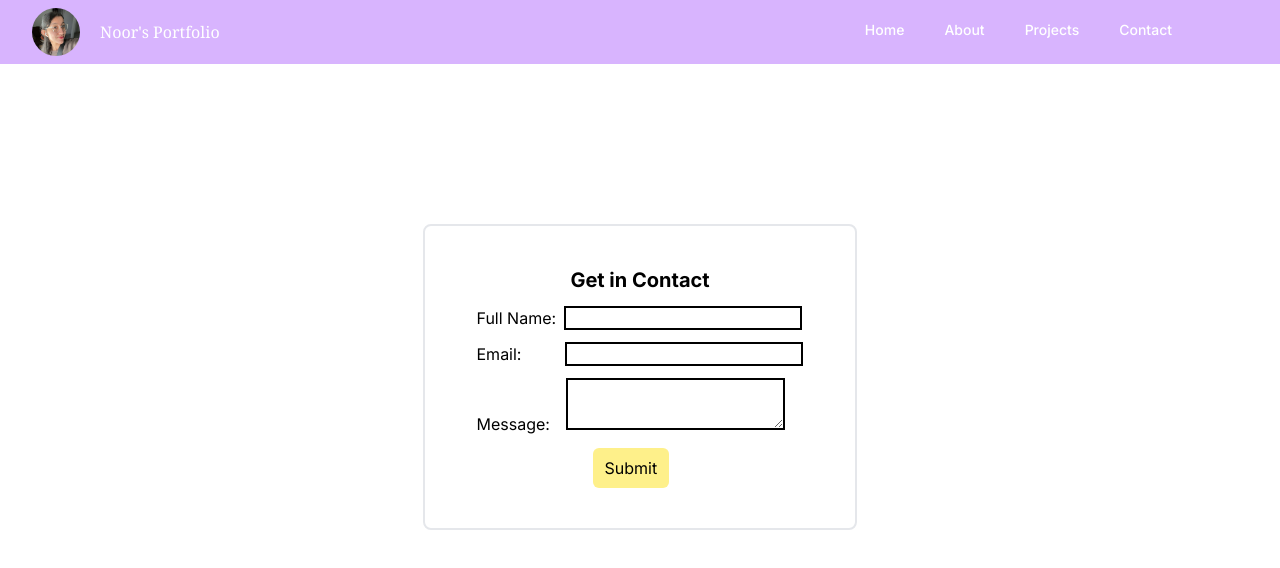
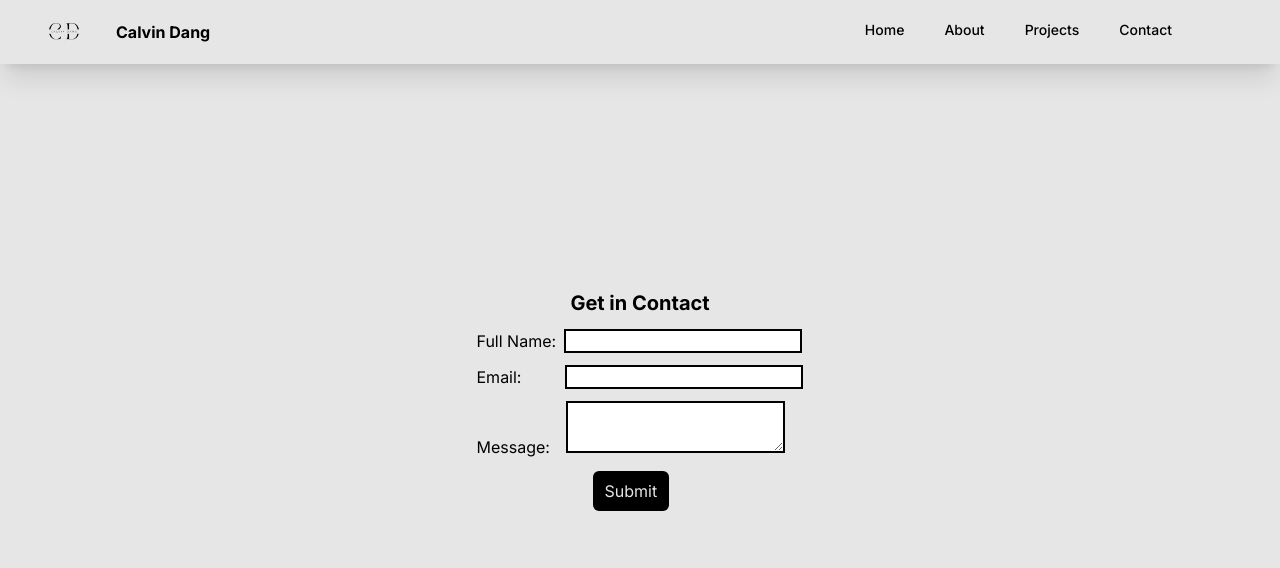
Before and after one commit to noorverma/web-final, a Next.js app: page /contact in a window 1280 px wide. Shown: the top 568 px of the page. Built offline with nearby package versions, Linux system fonts and the light colour scheme.

Commit message:
Changes in the UI

```diff
--- a/app/components/contact-form.js
+++ b/app/components/contact-form.js
@@ -5,7 +5,7 @@ import React from 'react';
 
 const ContactForm = () =>{
     return(
-        <div className='flex h-4/6 align-center justify center m-auto my-40'>
+        <div className='flex h-screen align-center bg-navbar justify center m-auto'>
         <form className='justify-center m-auto border-2 rounded-lg p-10'>
             <div className='justify-center text-center text-xl font-bold'> Get in Contact </div>
             <div className='m-3'>
@@ -21,7 +21,7 @@ const ContactForm = () =>{
             <textarea id='message' name='message' className='border-2 border-black ml-4'/>
             </div>
             <div className='ml-32 justify-center ' >
-            <button className='bg-yellow-200 px-3 py-2 rounded-md text-black' type='submit'>Submit</button>
+            <button className='bg-black text-navbar px-3 py-2 rounded-md text-' type='submit'>Submit</button>
             </div>
         </form>
         </div>
--- a/app/components/navbar.js
+++ b/app/components/navbar.js
@@ -4,26 +4,26 @@ import React from 'react';
 
 const Navbar = () => {
     return (
-        <nav className="bg-purple-300">
+        <nav className="bg-navbar fixed w-screen shadow-xl ">
             <div className="max-w-7xl mx-auto px-4 sm:px-6 lg:px-8">
                 <div className="flex items-center justify-between h-16">
                     <div className="flex items-center justify-between h-16">
                         <Link href="/" className="flex item-center gap-3">
-                            <img src='/profile.jpeg' className='w-12 h-12 mr-2 rounded-full' alt="Profile"/>
-                            <p className="flex text-white font-serif mt-3">Noor's Portfolio</p>
+                            <img src='/logo.png' className='w-16 h-16 mr-2 rounded-full' alt="Profile"/>
+                            <p className="flex text-black font-bold text-center align-middle justify-center items-center">Calvin Dang</p>
                         </Link>
                         <div className="hidden sm:block sm:ml-6">
                             <div className="flex absolute space-x-4 right-24 top-3">
-                                <Link href="/home" className="text-white hover:bg-gray-700 hover:text-white px-3 py-2 rounded-md text-sm font-medium">
+                                <Link href="/" className="text-black hover:bg-gray-700 hover:text-white px-3 py-2 rounded-md text-sm font-medium">
                                     Home
                                 </Link>
-                                <Link href="/about" className="text-white hover:bg-gray-700 hover:text-white px-3 py-2 rounded-md text-sm font-medium">
+                                <Link href="/about" className="text-black hover:bg-gray-700 hover:text-white px-3 py-2 rounded-md text-sm font-medium">
                                     About
                                 </Link>
-                                <Link href="/projects" className="text-white hover:bg-gray-700 hover:text-white px-3 py-2 rounded-md text-sm font-medium">
+                                <Link href="/projects" className="text-black hover:bg-gray-700 hover:text-white px-3 py-2 rounded-md text-sm font-medium">
                                     Projects
                                 </Link>
-                                <Link href="/contact" className="text-white hover:bg-gray-700 hover:text-white px-3 py-2 rounded-md text-sm font-medium">
+                                <Link href="/contact" className="text-black hover:bg-gray-700 hover:text-white px-3 py-2 rounded-md text-sm font-medium">
                                     Contact
                                 </Link>
                             </div>
--- a/app/contact/page.js
+++ b/app/contact/page.js
@@ -3,9 +3,9 @@ import ContactForm from "../components/contact-form";
 
 export default function Contact() {
   return (
-   <>
-    <Navbar />
-    <ContactForm />
-   </>
+    <div>
+
+      <ContactForm />
+    </div>
   );
 }
--- a/app/home/page.js
+++ /dev/null
@@ -1,48 +0,0 @@
-'use client'
-import Navbar from '../components/navbar';
-
-
-export default function Home() {
-  return (
-    <>
-      <Navbar />
-      <div className="flex flex-col items-center justify-center min-h-screen bg-gray-100 text-gray-900">
-        <div className="max-w-4xl mx-auto p-5 flex flex-col md:flex-row items-center space-y-5 md:space-y-0 md:space-x-10">
-          <div className="flex-1 text-center md:text-left">
-            <h1 className="text-4xl md:text-5xl font-bold">
-              Hi There, <br />
-              I'm <span className="text-blue-500">Noor</span> <span className="text-orange-500">Verma</span>
-            </h1>
-            <p className="text-xl md:text-2xl mt-4">
-              I Am Into <span className="text-red-500">Web Development</span>
-            </p>
-            <div className="mt-6 flex justify-center md:justify-start space-x-4">
-              <a href="https://www.linkedin.com/in/noor-verma-42ba261ba/" target="_blank" rel="noopener noreferrer">
-                <img src="/linkedIn.jpg" alt="LinkedIn" width={40} height={40} />
-              </a>
-              <a href="https://github.com/noorverma" target="_blank" rel="noopener noreferrer">
-                <img src="/github.jpg" alt="GitHub" width={40} height={40} />
-              </a>
-              <a href="https://www.pinterest.ca/noorverma2/" target="_blank" rel="noopener noreferrer">
-                <img src="/pinterest.jpg" alt="Twitter" width={40} height={40} />
-              </a>
-              <a href="https://telegram.me/yourprofile" target="_blank" rel="noopener noreferrer">
-                <img src="/icons/telegram.png" alt="Telegram" width={40} height={40} />
-              </a>
-              <a href="https://dev.to/yourprofile" target="_blank" rel="noopener noreferrer">
-                <img src="/icons/dev.png" alt="Dev.to" width={40} height={40} />
-              </a>
-            </div>
-          </div>
-          <div className="relative w-48 h-48 md:w-56 md:h-56">
-            <img
-              src="/profile.jpeg"
-              alt="Profile Image"
-              className="rounded-full object-cover w-full h-full"
-            />
-          </div>
-        </div>
-      </div>
-    </>
-  );
-}
--- a/app/layout.js
+++ b/app/layout.js
@@ -1,5 +1,6 @@
 import { Inter } from "next/font/google";
 import "./globals.css";
+import Navbar from "./components/navbar";
 
 const inter = Inter({ subsets: ["latin"] });
 
@@ -11,7 +12,9 @@ export const metadata = {
 export default function RootLayout({ children }) {
   return (
     <html lang="en">
-      <body className={inter.className}>{children}</body>
+      <body className={inter.className}>
+    <Navbar />
+    {children}</body>
     </html>
   );
 }
--- a/app/page.js
+++ b/app/page.js
@@ -3,8 +3,44 @@ import Navbar from "@/app/components/navbar";
 
 export default function Home() {
   return (
-   <>
-    <Navbar />
-   </>
+   <div>
+    <div className="flex flex-col items-center justify-center min-h-screen bg-navbar text-gray-100">
+        <div className="max-w-4xl mx-auto p-5 flex flex-col md:flex-row items-center space-y-5 md:space-y-0 md:space-x-10">
+          <div className="flex-1 text-center md:text-left">
+            <h1 className="text-4xl text-black md:text-5xl font-bold">
+              Hi There, <br />
+              I'm <span className="text-black">Calvin</span> <span className="text-black">Dang</span>
+            </h1>
+            <p className="text-xl text-black md:text-2xl mt-4 font-bold">
+              I AM INTO <span className="text-black">INTERIOR DESIGNING</span>
+            </p>
+            {/* <div className="mt-6 flex justify-center md:justify-start space-x-4">
+              <a  href="https://www.linkedin.com/in/noor-verma-42ba261ba/" target="_blank" rel="noopener noreferrer">
+                <img className="rounded-full shadow-md border" src="/linkedIn.jpg" alt="LinkedIn" width={40} height={40} />
+              </a>
+              <a href="https://github.com/noorverma" target="_blank" rel="noopener noreferrer">
+                <img src="/github.jpg" alt="GitHub" width={40} height={40} />
+              </a>
+              <a href="https://www.pinterest.ca/noorverma2/" target="_blank" rel="noopener noreferrer">
+                <img src="/pinterest.jpg" alt="Twitter" width={40} height={40} />
+              </a>
+              <a href="https://telegram.me/yourprofile" target="_blank" rel="noopener noreferrer">
+                <img src="/icons/telegram.png" alt="Telegram" width={40} height={40} />
+              </a>
+              <a href="https://dev.to/yourprofile" target="_blank" rel="noopener noreferrer">
+                <img src="/icons/dev.png" alt="Dev.to" width={40} height={40} />
+              </a>
+            </div> */}
+          </div>
+          <div className="relative w-48 h-48 md:w-56 md:h-56">
+            <img
+              src="/logo.png"
+              alt="Profile Image"
+              className="rounded-full object-cover w-full h-full"
+            />
+          </div>
+        </div>
+      </div>
+   </div>
   );
 }
--- a/tailwind.config.js
+++ b/tailwind.config.js
@@ -7,6 +7,9 @@ module.exports = {
   ],
   theme: {
     extend: {
+      colors: {
+        "navbar": "#E6E6E6",
+      },
       backgroundImage: {
         "gradient-radial": "radial-gradient(var(--tw-gradient-stops))",
         "gradient-conic":
```
Also changed, not shown: public/logo.png (added).
